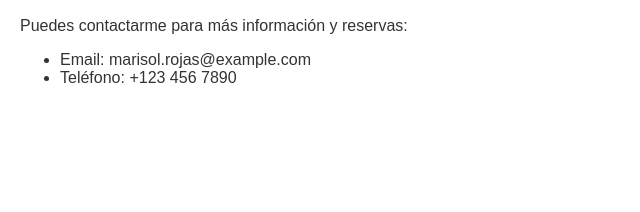
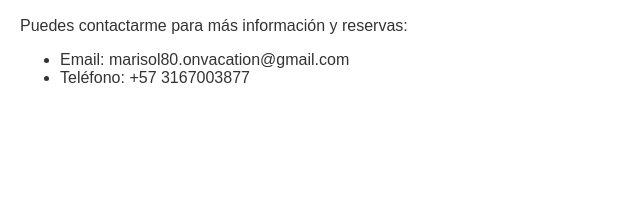
Before and after one commit to MarisolRojasOnVacation/page, a plain HTML site: page index.html in a window 1280 px wide. Shown: the part 485-697 px from the top of the page, 0-640 px from the left. Drawn offline with Linux system fonts and the light colour scheme.

Commit message:
Update index.html

```diff
--- a/index.html
+++ b/index.html
@@ -74,8 +74,8 @@
             <h2>Contacto</h2>
             <p>Puedes contactarme para más información y reservas:</p>
             <ul>
-                <li>Email: marisol.rojas@example.com</li>
-                <li>Teléfono: +123 456 7890</li>
+                <li>Email: marisol80.onvacation@gmail.com</li>
+                <li>Teléfono: +57 3167003877</li>
             </ul>
         </div>
     </div>
```
